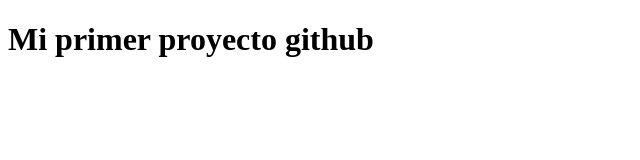
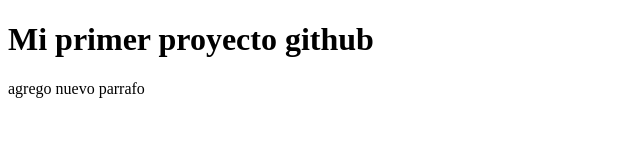
Before and after one commit to SilPacheco/Clase12, a plain HTML site: page index.html in a window 1280 px wide. Shown: the whole page, without its empty margins (0-640 px from the left). Drawn offline with Linux system fonts and the light colour scheme.

Commit message:
se agrega archivo de css

```diff
--- /dev/null
+++ b/css/style.css
@@ -0,0 +1,4 @@
+body {
+    background-color: black;
+    color:beige
+}
--- a/index.html
+++ b/index.html
@@ -7,5 +7,7 @@
 </head>
 <body>
     <h1>Mi primer proyecto github</h1>
+    <p>agrego nuevo parrafo</p>
+
 </body>
 </html>
```
